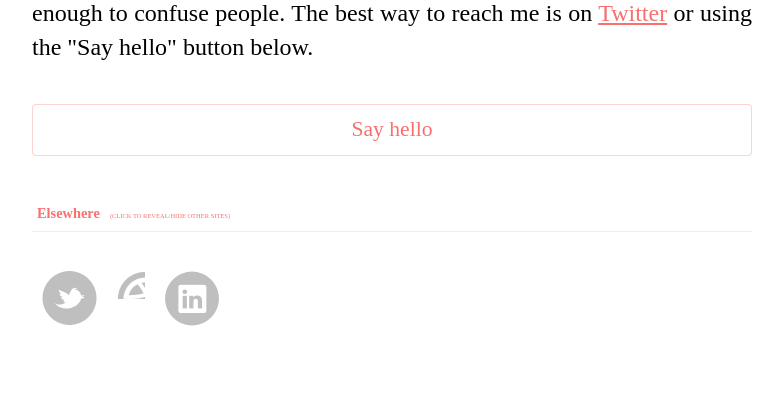
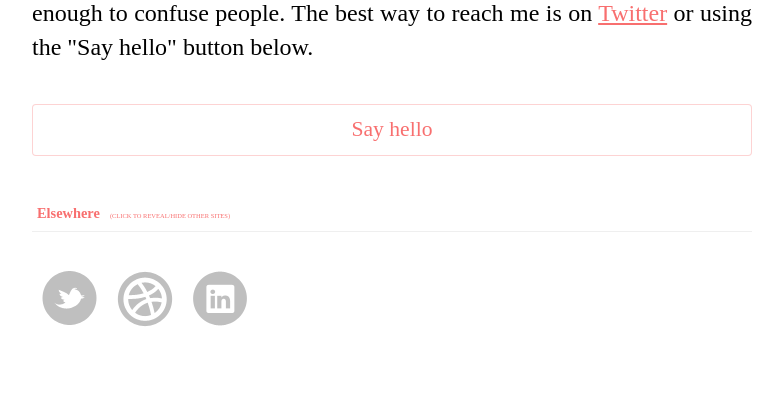
Before and after one commit to jacksonlatka/jacksonlatka.github.io, a PHP site: page / in a window 1280 px wide. Shown: the part 381-801 px from the top of the page, without its empty margins (248-1031 px from the left). Run offline with PHP 8.4, Linux system fonts and the light colour scheme; some libraries are stand-ins or nearby versions.

Commit message:
Revert "Sprite test"
This reverts commit 2b0688511df0eff0e801b6dc45c5260097aa79e7.

```diff
--- a/css/main.css
+++ b/css/main.css
@@ -189,8 +189,8 @@ li a:hover {
 
 li a.sprite-dribbble {
 	background: url('../images/social_sprite.png') no-repeat -650px -204px;
-	width: 28px;
-	height: 28px;
+	width: 56px;
+	height: 56px;
 }
 
 li a.sprite-flickr {
```
